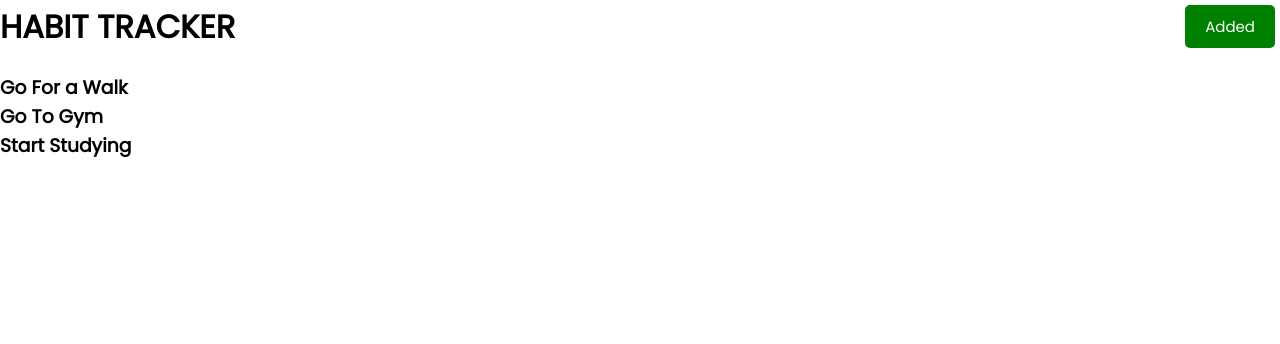
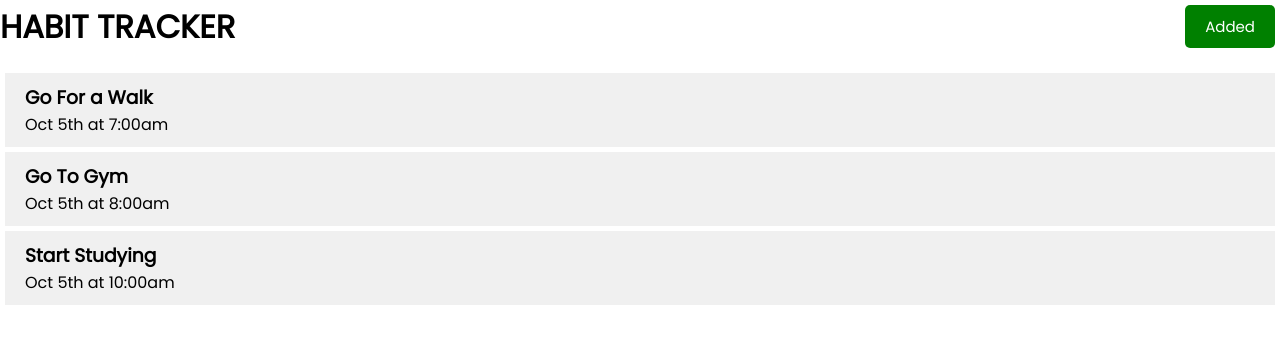
Before and after one commit to NaNshekhar04/habit-tracker, a React (Create React App) app: page / in a window 1280 px wide. Shown: the top 344 px of the page. Built offline with nearby package versions, Linux system fonts and the light colour scheme.

Commit message:
Styling Habit Component + passing Data via Props !

```diff
--- /dev/null
+++ b/src/Components/Habit.js
@@ -0,0 +1,12 @@
+import React from 'react'
+
+const Habit = ({habit}) => {
+  return (
+    <div className='habit'>
+        <h3>{habit.text}</h3>
+        <p>{habit.day}</p>
+        </div>
+  )
+}
+
+export default Habit
--- a/src/Components/Habits.js
+++ b/src/Components/Habits.js
@@ -1,10 +1,11 @@
 import React from 'react'
+import Habit from './Habit'
 
 const Habits = ({habits}) => {
   return (
     <div>
     {habits.map((habit)=>(
-        <h3 key={habit.id}>{habit.text}</h3>
+        <Habit key={habit.id} habit= {habit}/>
     ))}
     </div>
   )
--- a/src/index.css
+++ b/src/index.css
@@ -44,3 +44,11 @@ body {
 .btn:active {
   transform: scale(0.98);
 }
+
+
+.habit {
+  background: #b3b0b031;
+  margin: 5px;
+  padding: 10px 20px;
+  cursor: pointer;
+}
```
